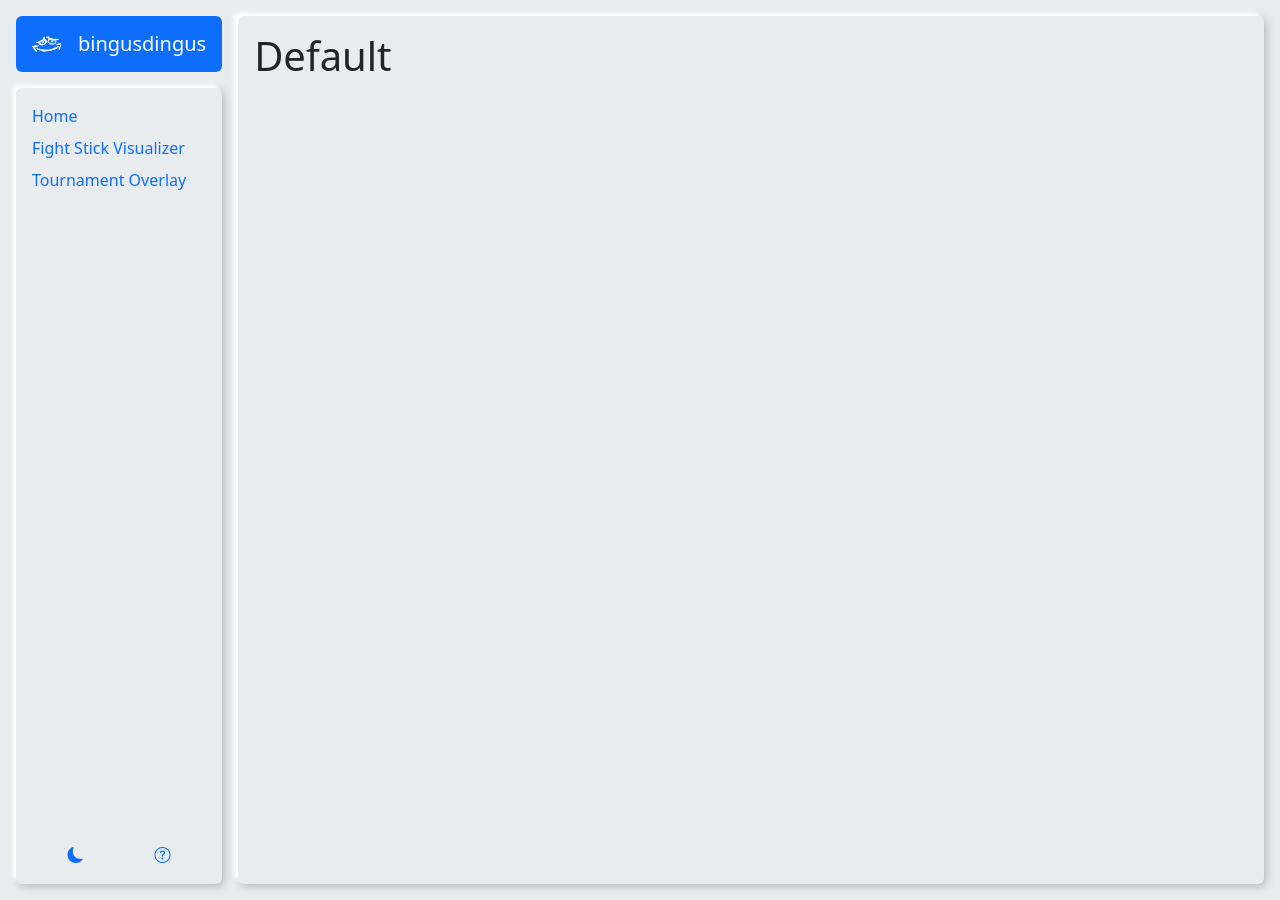
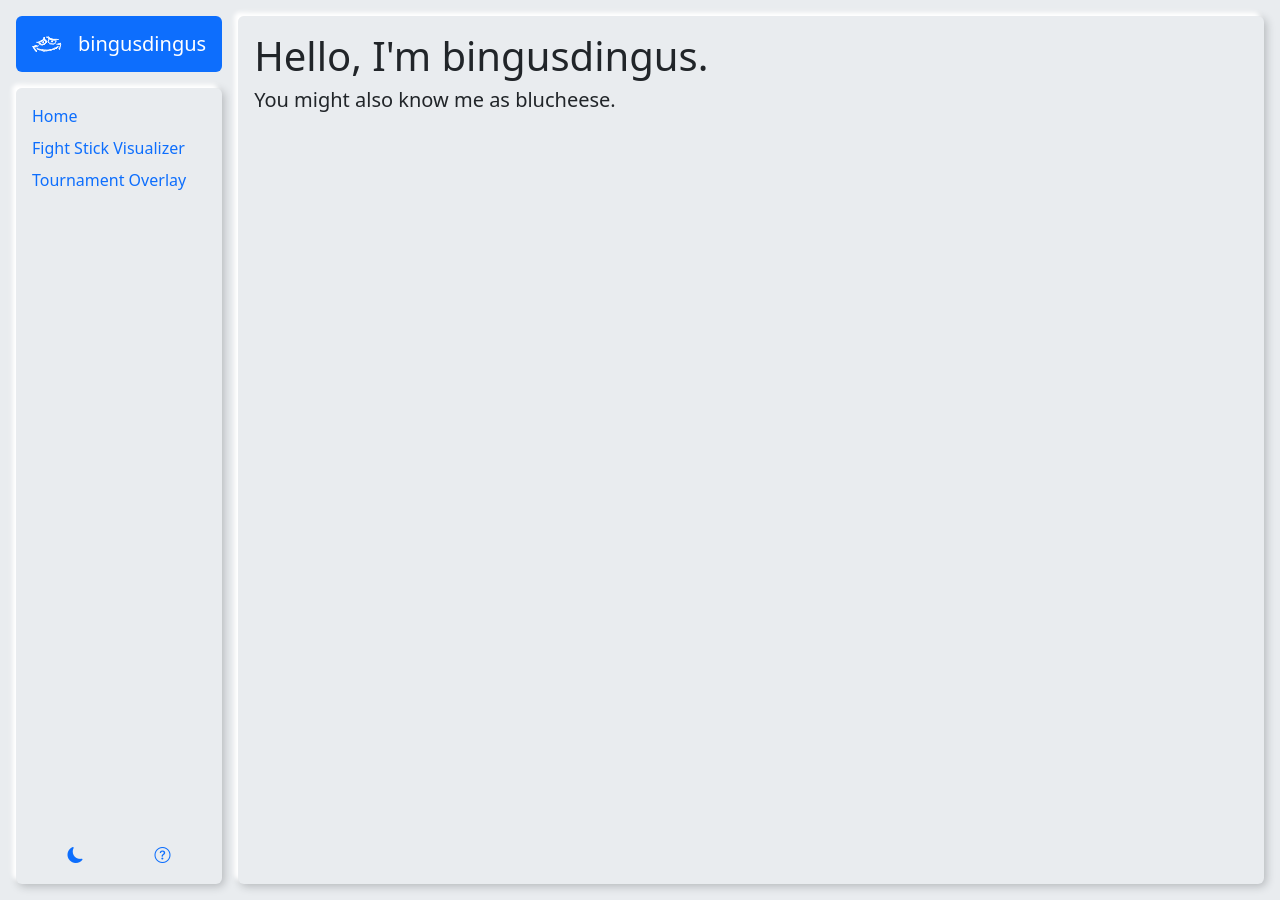
Before and after one commit to bingusdingus/bingusdingus.github.io, a Jekyll site: the page built from index.html, in a window 1280 px wide. Built offline with Jekyll 4.4.1, drawn with Linux system fonts in a browser that asks for light colours; some of the changed lines change nothing that is shown.

Commit message:
indexing

```diff
--- a/_layouts/default.html
+++ b/_layouts/default.html
@@ -17,7 +17,7 @@
   <body class="d-flex flex-column flex-lg-row gap-3 p-3 vh-100 bg-body-secondary">
     <div class="d-flex flex-column gap-3">
       <div class="rounded p-3 text-bg-primary d-flex gap-3 align-items-center">
-        <img src="/favicon.ico" alt="Logo">
+        <img src="/favicon.ico" alt="Logo" />
         <h5 class="mb-0">bingusdingus</h5>
       </div>
       <nav class="d-none d-lg-flex flex-column flex-grow-1 gap-2 rounded raised p-3 pb-0">
@@ -42,6 +42,6 @@
     </div>
 
     <script src="https://cdn.jsdelivr.net/npm/bootstrap@5.3.3/dist/js/bootstrap.bundle.min.js" integrity="sha384-YvpcrYf0tY3lHB60NNkmXc5s9fDVZLESaAA55NDzOxhy9GkcIdslK1eN7N6jIeHz" crossorigin="anonymous"></script>
-    <script type="text/javascript" src="/assets/js/main.js"></script>
+    <script src="/assets/js/main.js"></script>
   </body>
 </html>
--- /dev/null
+++ b/assets/js/name-swapper.js
@@ -0,0 +1,20 @@
+const names = ['blucheese', 'blu_cheese', 'Aperature Science Prototype XR7', 'stinkysteve95', 'waffleboy53', 'farmerbill1982', 'BatmanFan33039'];
+const nameDisplay = document.getElementById('name-display');
+
+let usedNames = ['blucheese'];
+
+const interval = setInterval(pickNewName, 5000);
+
+function pickNewName() {
+    let filteredNames = names.filter((name) => !usedNames.includes(name));
+
+    if (filteredNames.length == 0) {
+        filteredNames = names;
+        usedNames = [];
+    }
+
+    const name = filteredNames[Math.floor(Math.random() * filteredNames.length)]
+    usedNames.push(name);
+
+    nameDisplay.innerText = name;
+}
--- a/index.html
+++ b/index.html
@@ -1,6 +1,9 @@
 ---
 layout: default
-title: "bingusdingus"
+title: "Home"
 ---
 
-<h1>Default</h1>
+<h1>Hello, I'm bingusdingus.</h1>
+<h5 class="mb-4">You might also know me as<span class="d-lg-none">:<br /></span> <span id="name-display">blucheese</span>.</h5> <!-- TODO: figure out a timer indicator. -->
+
+<script src="/assets/js/name-swapper.js"></script>
```
